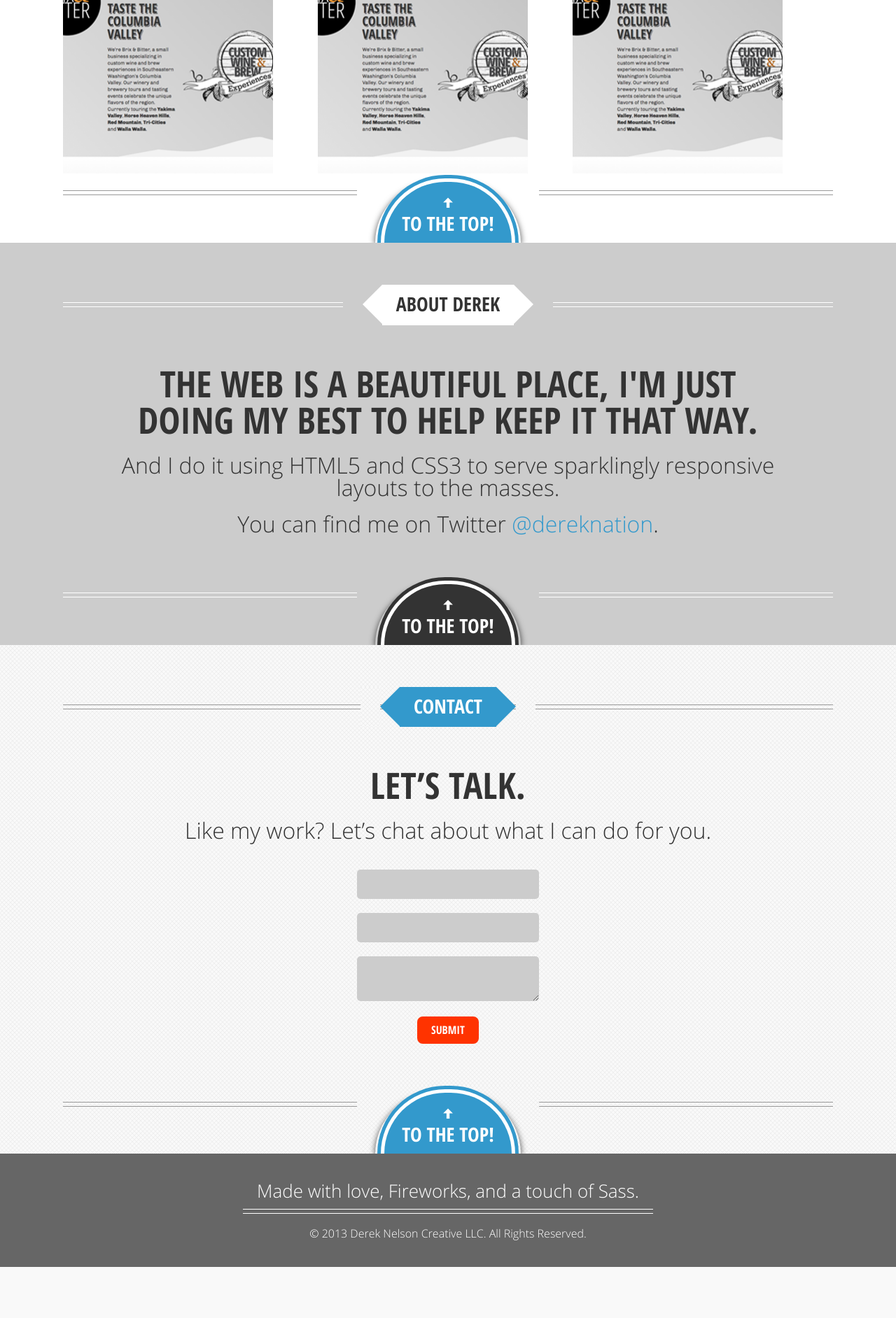
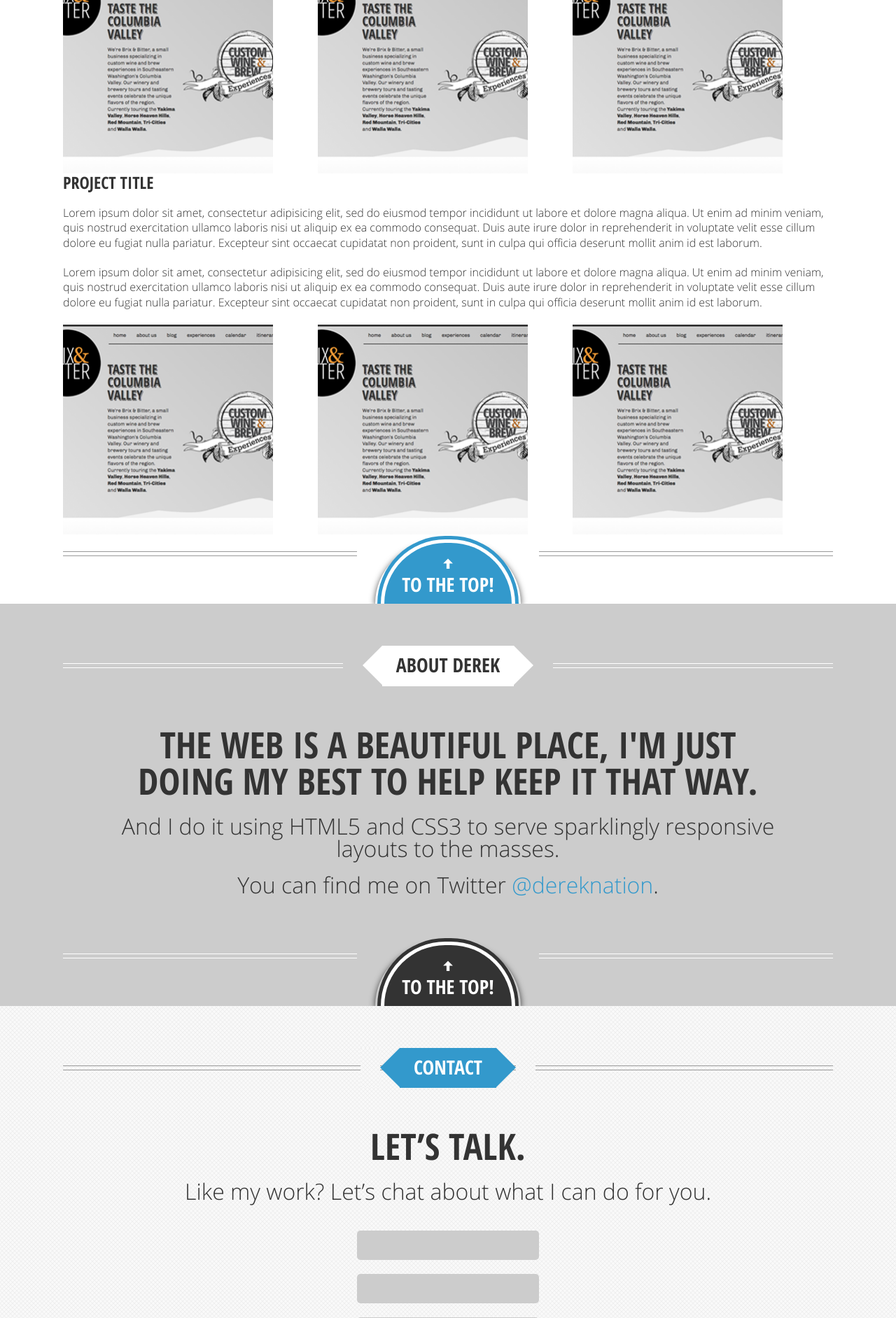
Before and after one commit to heyderek/heyderek, a PHP site: page / in a window 1280 px wide. Shown: the part 831-2715 px from the top of the page at 70% size. Before the commit the page ends 2642 px from the top, so only its background shows below. Run offline with PHP 8.4, Linux system fonts and the light colour scheme.

Commit message:
Added gallery interaction and styling.

```diff
--- a/index.html
+++ b/index.html
@@ -44,8 +44,32 @@
             <header class="page-tag-blue grey-double-border">
               <h3 class="blue">My Work</h3>
             </header><!-- /.page-tag-wrap -->
+
+            <div class="gallery-wrap">
             <ul class="gallery">
               <li>
+                <img src="images/placeholder.png" />
+                <article class="content brief">
+                  <h5>Project Title</h5>
+                  <p>Lorem ipsum dolor sit amet, consectetur adipisicing elit, sed do eiusmod tempor incididunt ut labore et dolore magna aliqua. Ut enim ad minim veniam, quis nostrud exercitation ullamco laboris nisi ut aliquip ex ea commodo consequat. Duis aute irure dolor in reprehenderit in voluptate velit esse cillum dolore eu fugiat nulla pariatur. Excepteur sint occaecat cupidatat non proident, sunt in culpa qui officia deserunt mollit anim id est laborum.</p>
+                  <p>Lorem ipsum dolor sit amet, consectetur adipisicing elit, sed do eiusmod tempor incididunt ut labore et dolore magna aliqua. Ut enim ad minim veniam, quis nostrud exercitation ullamco laboris nisi ut aliquip ex ea commodo consequat. Duis aute irure dolor in reprehenderit in voluptate velit esse cillum dolore eu fugiat nulla pariatur. Excepteur sint occaecat cupidatat non proident, sunt in culpa qui officia deserunt mollit anim id est laborum.</p>
+                </article>
+              </li>
+              <li>
+                <img src="images/placeholder.png" />
+                <article class="content brief">
+                  <h5>Project Two</h5>
+                  <p>Lorem ipsum dolor sit amet, consectetur adipisicing elit, sed do eiusmod tempor incididunt ut labore et dolore magna aliqua. Ut enim ad minim veniam, quis nostrud exercitation ullamco laboris nisi ut aliquip ex ea commodo consequat. Duis aute irure dolor in reprehenderit in voluptate velit esse cillum dolore eu fugiat nulla pariatur. Excepteur sint occaecat cupidatat non proident, sunt in culpa qui officia deserunt mollit anim id est laborum.</p>
+                </article>
+              </li>
+              <li>
+                <img src="images/placeholder.png" />
+                <article class="content brief">
+                  <h5>Project Three</h5>
+                  <p>Lorem ipsum dolor sit amet, consectetur adipisicing elit, sed do eiusmod tempor incididunt ut labore et dolore magna aliqua. Ut enim ad minim veniam, quis nostrud exercitation ullamco laboris nisi ut aliquip ex ea commodo consequat. Duis aute irure dolor in reprehenderit in voluptate velit esse cillum dolore eu fugiat nulla pariatur. Excepteur sint occaecat cupidatat non proident, sunt in culpa qui officia deserunt mollit anim id est laborum.</p>
+                </article>
+              </li>
+               <li>
                 <img src="images/placeholder.png" />
                 <article class="content brief">
                   <h5>Project Title</h5>
@@ -55,21 +79,21 @@
               <li>
                 <img src="images/placeholder.png" />
                 <article class="content brief">
-                  <h5>Project Title</h5>
+                  <h5>Project Two</h5>
                   <p>Lorem ipsum dolor sit amet, consectetur adipisicing elit, sed do eiusmod tempor incididunt ut labore et dolore magna aliqua. Ut enim ad minim veniam, quis nostrud exercitation ullamco laboris nisi ut aliquip ex ea commodo consequat. Duis aute irure dolor in reprehenderit in voluptate velit esse cillum dolore eu fugiat nulla pariatur. Excepteur sint occaecat cupidatat non proident, sunt in culpa qui officia deserunt mollit anim id est laborum.</p>
                 </article>
               </li>
               <li>
                 <img src="images/placeholder.png" />
                 <article class="content brief">
-                  <h5>Project Title</h5>
+                  <h5>Project Three</h5>
                   <p>Lorem ipsum dolor sit amet, consectetur adipisicing elit, sed do eiusmod tempor incididunt ut labore et dolore magna aliqua. Ut enim ad minim veniam, quis nostrud exercitation ullamco laboris nisi ut aliquip ex ea commodo consequat. Duis aute irure dolor in reprehenderit in voluptate velit esse cillum dolore eu fugiat nulla pariatur. Excepteur sint occaecat cupidatat non proident, sunt in culpa qui officia deserunt mollit anim id est laborum.</p>
                 </article>
               </li>
-            </ul>
-            <div class="gallery-copy">
-              <div class="wrapper"></div>
-            </div><!-- /.gallery-copy -->
+            </ul><!-- /.gallery -->
+            </div>
+
+
             <footer class="panel-nav grey-double-border">
               <div class="ns-button-wrap-blue">
                 <button class="tothetop"><span>To The Top!</span></button>
--- a/js/custom.js
+++ b/js/custom.js
@@ -1,6 +1,5 @@
 $(document).ready(function(){
-  var hideCopy = $('.copy').hide(),
-      hideBrief = $('.brief').hide();
+  var hideCopy = $('.copy').hide();
 
   hideCopy.fadeIn(2000);
   $('.logo').css('top', '-15em').animate({ top: '0'}, 750, function(){});
@@ -11,15 +10,38 @@ $(document).ready(function(){
    return false;
  })
 
+/*
  jQuery.fn.log = function (msg) {
      console.log("%s: %o", msg, this);
      return this;
  };
+*/
+
+
+ //Gallery
+ var briefHeight = $('.gallery li:first-child').children('.brief').height();
+
+ $('.brief').hide();
+ $('.gallery li:first-child').children('.brief').addClass('open').show();
+ $('.gallery li:first-child').css('marginBottom', briefHeight);
+
 
  $('.gallery img').click(function(){
-   $(this).siblings().html(function(){
-     $(this).prependTo('.gallery-copy .wrapper').addClass('active').slideDown();
-   });
- });
+
+    var hideBrief = $('.brief').slideUp();
+    var showBrief = $(this).next('article');
+    var briefLength = showBrief.height();
+
+    $('.brief').removeClass('open');
+    showBrief.addClass('open');
+    $('.brief').parent().css('marginBottom', '0');
+    $(this).parent().css('marginBottom', briefLength);
+
+    if(! $(this).hasClass('open')){
+      $(this).removeClass('open');
+      hideBrief;
+      showBrief.slideDown();
+    }
+  });
 
 });
--- a/sass/style.sass
+++ b/sass/style.sass
@@ -364,24 +364,35 @@ footer.grey-double-border
   .ns-button-wrap-blue
     background: $white
 
+.gallery-wrap
+  position: relative
 .gallery
   list-style: none
+  position: relative
+  height: 100%
   li
     width: $cols4
     display: inline-block
     vertical-align: top
     box-sizing: border-box
-    margin-left: $cols1
-    &:first-child
-      margin-left: 0
+    margin-right: $cols1
+    height: 100%
+    left: 0
+    &:last-child
+      margin-right: 0
   img
     width: 100%
     height: auto
     &:hover
       cursor: pointer
-.gallery-copy
-  h5
-    font-size: 24px
+  .brief
+    width: $cols14
+    position: absolute
+    left: 0
+    z-index: 9
+    background: $white
+    h5
+      font-size: 24px
 
 
 //Sidebar
--- a/style.css
+++ b/style.css
@@ -622,24 +622,36 @@ footer.grey-double-border {
   .work .ns-button-wrap-blue {
     background: white; }
 
+.gallery-wrap {
+  position: relative; }
+
 .gallery {
-  list-style: none; }
+  list-style: none;
+  position: relative;
+  height: 100%; }
   .gallery li {
     width: 18.75em;
     display: inline-block;
     vertical-align: top;
     box-sizing: border-box;
-    margin-left: 3.75em; }
-    .gallery li:first-child {
-      margin-left: 0; }
+    margin-right: 3.75em;
+    height: 100%;
+    left: 0; }
+    .gallery li:last-child {
+      margin-right: 0; }
   .gallery img {
     width: 100%;
     height: auto; }
     .gallery img:hover {
       cursor: pointer; }
-
-.gallery-copy h5 {
-  font-size: 24px; }
+  .gallery .brief {
+    width: 68.75em;
+    position: absolute;
+    left: 0;
+    z-index: 9;
+    background: white; }
+    .gallery .brief h5 {
+      font-size: 24px; }
 
 .colophon {
   background: #666666;
```
